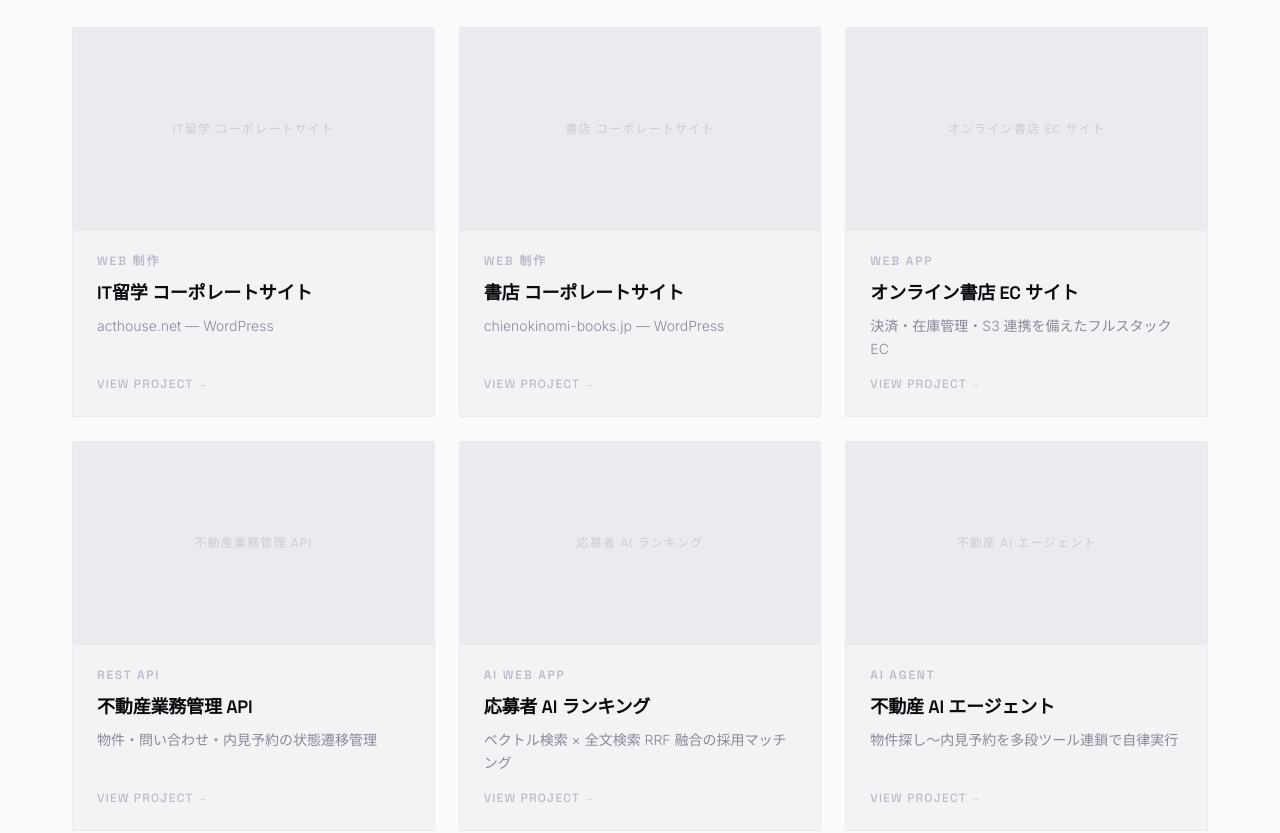
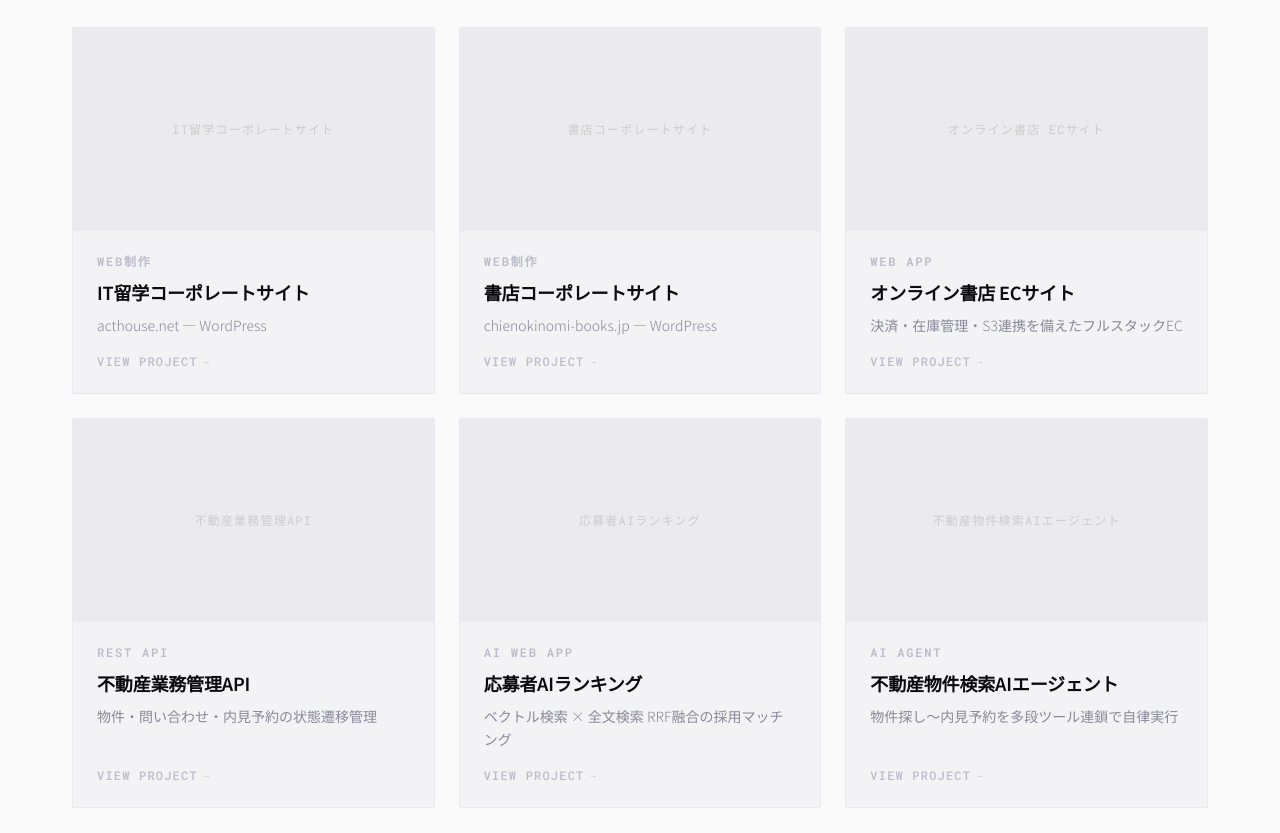
Before and after one commit to enknot96/enknot, a Next.js app: page / in a window 1280 px wide. Shown: the part 1820-2653 px from the top of the page. Built offline with nearby package versions, Linux system fonts and the light colour scheme.

Commit message:
UIブラッシュアップなど

```diff
--- a/src/app/globals.css
+++ b/src/app/globals.css
@@ -13,8 +13,10 @@
   --color-shade: #ebebef; /* サムネ等のプレースホルダ面 */
 
   /* Fonts */
-  --font-display: "Space Grotesk", sans-serif;
-  --font-body: "Inter", sans-serif;
+  --font-display: "Roboto Mono", "Noto Sans JP", sans-serif;
+  --font-body: "Noto Sans JP", sans-serif;
+  --font-hero: "Anton", sans-serif;
+  --font-noto: "Noto Sans JP", sans-serif;
 
   /* Radius（全体で統一） */
   --radius-base: 2px;
--- a/src/app/layout.tsx
+++ b/src/app/layout.tsx
@@ -20,7 +20,7 @@ export default function RootLayout({
     >
       <head>
         <link
-          href="https://fonts.googleapis.com/css2?family=Space+Grotesk:wght@300;400;500;600;700&family=Inter:wght@300;400&display=swap"
+          href="https://fonts.googleapis.com/css2?family=Anton&family=Roboto+Mono:wght@300;400;500;600;700&family=Noto+Sans+JP:wght@300;400;500;600;700&display=swap"
           rel="stylesheet"
         />
       </head>
--- a/src/components/AboutSection.tsx
+++ b/src/components/AboutSection.tsx
@@ -55,7 +55,9 @@ export default function AboutSection() {
               className="mb-8 font-display font-bold text-ink text-[clamp(28px,4vw,44px)] leading-[1.15] tracking-[-0.02em]"
               {...reveal(0.1)}
             >
-              TAMAKI Shuto - 玉木 周統
+              TAMAKI Shuto
+              <br />
+              <span className="font-noto font-normal text-[clamp(20px,4vw,36px)]">玉木 周統</span>
             </motion.h2>
 
             <motion.p
--- a/src/components/HeroSection.tsx
+++ b/src/components/HeroSection.tsx
@@ -178,7 +178,7 @@ export default function HeroSection() {
         </motion.p>
 
         <motion.h1
-          className="mb-6 font-display font-bold text-ink text-[clamp(52px,10vw,100px)] leading-[1.0] tracking-[-0.03em]"
+          className="mb-6 font-hero text-ink text-[clamp(52px,10vw,100px)] leading-none tracking-[0.01em]"
           variants={staggerContainer}
           initial="hidden"
           animate="visible"
--- a/src/components/ProjectCard.tsx
+++ b/src/components/ProjectCard.tsx
@@ -50,7 +50,7 @@ export default function ProjectCard({ project, index }: Props) {
               {project.category}
             </Eyebrow>
 
-            <h3 className="mb-2 font-display font-semibold text-ink text-[18px] tracking-[-0.01em]">
+            <h3 className="mb-2 font-noto font-semibold text-ink text-[18px] tracking-[-0.01em]">
               {project.title}
             </h3>
 
--- a/src/data/projects.ts
+++ b/src/data/projects.ts
@@ -14,8 +14,8 @@ export type Project = {
 export const projects: Project[] = [
   {
     slug: "acthouse",
-    category: "Web 制作",
-    title: "IT留学 コーポレートサイト",
+    category: "Web制作",
+    title: "IT留学コーポレートサイト",
     description: "acthouse.net — WordPress",
     longDescription:
       "IT留学を提供する会社のコーポレートサイトを WordPress で制作。施工事例ギャラリーや問い合わせフォームを実装し、社内スタッフが更新できる管理画面を整備しました。",
@@ -26,8 +26,8 @@ export const projects: Project[] = [
   },
   {
     slug: "chienokinomi-books",
-    category: "Web 制作",
-    title: "書店 コーポレートサイト",
+    category: "Web制作",
+    title: "書店コーポレートサイト",
     description: "chienokinomi-books.jp — WordPress",
     longDescription:
       "書店のコーポレートサイトを WordPress で制作。店舗情報・新着書籍情報の発信を中心に、運営スタッフが手軽に更新できる構成にしました。",
@@ -39,8 +39,8 @@ export const projects: Project[] = [
   {
     slug: "bookstore",
     category: "Web App",
-    title: "オンライン書店 EC サイト",
-    description: "決済・在庫管理・S3 連携を備えたフルスタック EC",
+    title: "オンライン書店 ECサイト",
+    description: "決済・在庫管理・S3連携を備えたフルスタックEC",
     longDescription:
       "Laravel + Inertia.js + React で構築したフルスタック EC サイト。Stripe による決済フロー、AWS S3 への画像アップロード、在庫管理機能を実装しました。",
     techStack: ["Laravel", "PHP", "Inertia.js", "React", "Stripe", "AWS S3"],
@@ -50,7 +50,7 @@ export const projects: Project[] = [
   {
     slug: "realestate-api",
     category: "REST API",
-    title: "不動産業務管理 API",
+    title: "不動産業務管理API",
     description: "物件・問い合わせ・内見予約の状態遷移管理",
     longDescription:
       "Hono + Drizzle ORM + Neon PostgreSQL で構築した不動産業務向け REST API。物件・問い合わせ・内見予約の CRUD と状態遷移を JWT 認証で保護し、Vitest でユニットテストを整備しました。",
@@ -61,8 +61,8 @@ export const projects: Project[] = [
   {
     slug: "job-match",
     category: "AI Web App",
-    title: "応募者 AI ランキング",
-    description: "ベクトル検索 × 全文検索 RRF 融合の採用マッチング",
+    title: "応募者AIランキング",
+    description: "ベクトル検索 × 全文検索 RRF融合の採用マッチング",
     longDescription:
       "TiDB のベクトル検索と全文検索を RRF（Reciprocal Rank Fusion）で融合し、Gemini によるエンべディングで応募者を職務要件にスコアリングする採用支援アプリです。",
     techStack: ["Next.js", "TiDB Vector", "Gemini", "RRF", "TypeScript"],
@@ -72,7 +72,7 @@ export const projects: Project[] = [
   {
     slug: "realestate-aiagent",
     category: "AI Agent",
-    title: "不動産 AI エージェント",
+    title: "不動産物件検索AIエージェント",
     description: "物件探し〜内見予約を多段ツール連鎖で自律実行",
     longDescription:
       "Vercel AI SDK + Gemini を使い、物件検索・詳細確認・内見予約を複数ツールの連鎖で自律実行する AI エージェント。HMAC 署名による API 保護と Langfuse による LLM 可観測性を実装しました。",
```
